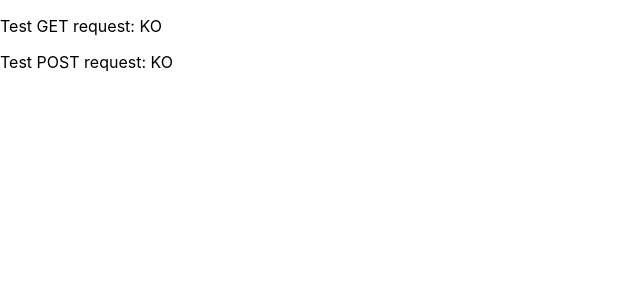
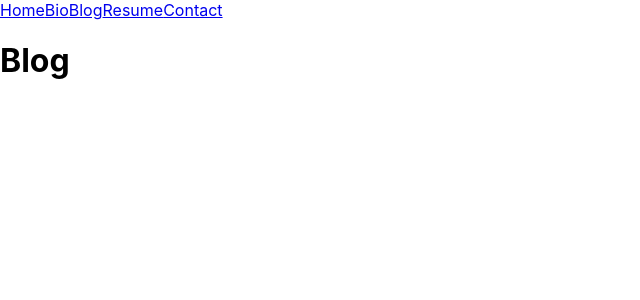
Before and after one commit to Nakan4u/CS50W-project-5, a React (Create React App) app in the folder frontend/: page /blog in a window 1280 px wide. Shown: the top 300 px of the page, without its empty margins (0-640 px from the left). Built offline with nearby package versions, Linux system fonts and the light colour scheme; no server answers.

Commit message:
implemented NavBar

```diff
--- a/frontend/package.json
+++ b/frontend/package.json
@@ -8,6 +8,7 @@
     "@testing-library/user-event": "^12.8.3",
     "react": "^17.0.2",
     "react-dom": "^17.0.2",
+    "react-router-dom": "^5.2.0",
     "react-scripts": "4.0.3",
     "web-vitals": "^1.1.2"
   },
--- a/frontend/src/App.js
+++ b/frontend/src/App.js
@@ -1,61 +1,31 @@
+import React from 'react';
+import { BrowserRouter as Router, Switch, Route } from 'react-router-dom';
+
 import './App.css';
 
-import React, { Component } from 'react';
+import NavBar from "./components/NavBar";
+
+import Home from "./pages/Home";
+import Bio from "./pages/Bio";
+import Resume from "./pages/Resume";
+import Blog from "./pages/Blog";
+import Contact from "./pages/Contact";
 
 const API_HOST = 'http://localhost:8000';
 
-let _csrfToken = null;
-
-async function getCsrfToken() {
-  if (_csrfToken === null) {
-    const response = await fetch(`${API_HOST}/csrf/`, {
-      credentials: 'include',
-    });
-    const data = await response.json();
-    _csrfToken = data.csrfToken;
-  }
-  return _csrfToken;
-}
-
-async function testRequest(method) {
-  const response = await fetch(`${API_HOST}/ping/`, {
-    method: method,
-    headers: (
-      method === 'POST'
-      ? {'X-CSRFToken': await getCsrfToken()}
-      : {}
-    ),
-    credentials: 'include',
-  });
-  const data = await response.json();
-  return data.result;
-}
-
-class App extends Component {
-
-  constructor(props) {
-    super(props);
-    this.state = {
-      testGet: 'KO',
-      testPost: 'KO',
-    };
-  }
-
-  async componentDidMount() {
-    this.setState({
-      testGet: await testRequest('GET'),
-      testPost: await testRequest('POST'),
-    })
-  }
-
-  render() {
-    return (
-      <div>
-        <p>Test GET request: {this.state.testGet} </p>
-        <p>Test POST request: {this.state.testPost}</p>
-      </div>
-    )
-  }
+function App() {
+  return (
+    <Router>
+      <NavBar />
+      <Switch>
+        <Route exact path="/" component={Home} />
+        <Route path="/bio" component={Bio} />
+        <Route path="/resume" component={Resume} />
+        <Route path="/blog" component={Blog} />
+        <Route path="/contact" component={Contact} />
+      </Switch>
+    </Router>
+  );
 }
 
 export default App;
--- /dev/null
+++ b/frontend/src/components/NavBar.js
@@ -0,0 +1,16 @@
+import React from 'react';
+import { NavLink } from 'react-router-dom';
+
+function NavBar() {
+  return (
+    <nav>
+      <NavLink to="/">Home</NavLink>
+      <NavLink to="/bio">Bio</NavLink>
+      <NavLink to="/blog">Blog</NavLink>
+      <NavLink to="/resume">Resume</NavLink>
+      <NavLink to="/contact">Contact</NavLink>
+    </nav>
+  );
+}
+
+export default NavBar;
--- /dev/null
+++ b/frontend/src/pages/Bio.js
@@ -0,0 +1,9 @@
+import React from 'react';
+
+function Bio() {
+  return(
+    <h1>Bio</h1>
+  );
+}
+
+export default Bio;
--- /dev/null
+++ b/frontend/src/pages/Blog.js
@@ -0,0 +1,9 @@
+import React from 'react';
+
+function Blog() {
+  return(
+    <h1>Blog</h1>
+  );
+}
+
+export default Blog;
--- /dev/null
+++ b/frontend/src/pages/Contact.js
@@ -0,0 +1,9 @@
+import React from 'react';
+
+function Contact() {
+  return(
+    <h1>Contact</h1>
+  );
+}
+
+export default Contact;
--- /dev/null
+++ b/frontend/src/pages/Home.js
@@ -0,0 +1,9 @@
+import React from 'react';
+
+function Home() {
+  return(
+    <h1>Home</h1>
+  );
+}
+
+export default Home;
--- /dev/null
+++ b/frontend/src/pages/Resume.js
@@ -0,0 +1,9 @@
+import React from 'react';
+
+function Resume() {
+  return(
+    <h1>Resume</h1>
+  );
+}
+
+export default Resume;
```
Also changed, not shown: 1 other file (tests, documents, lock files or other folders).
